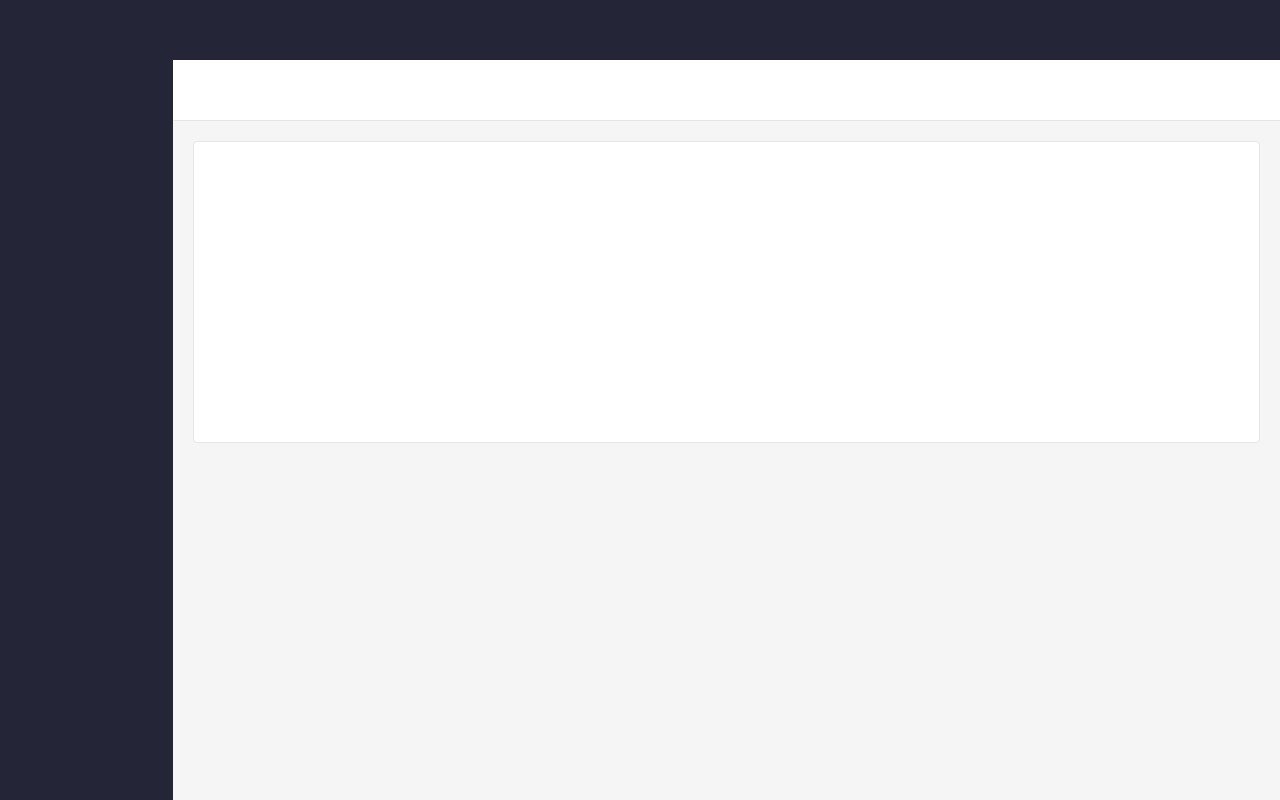
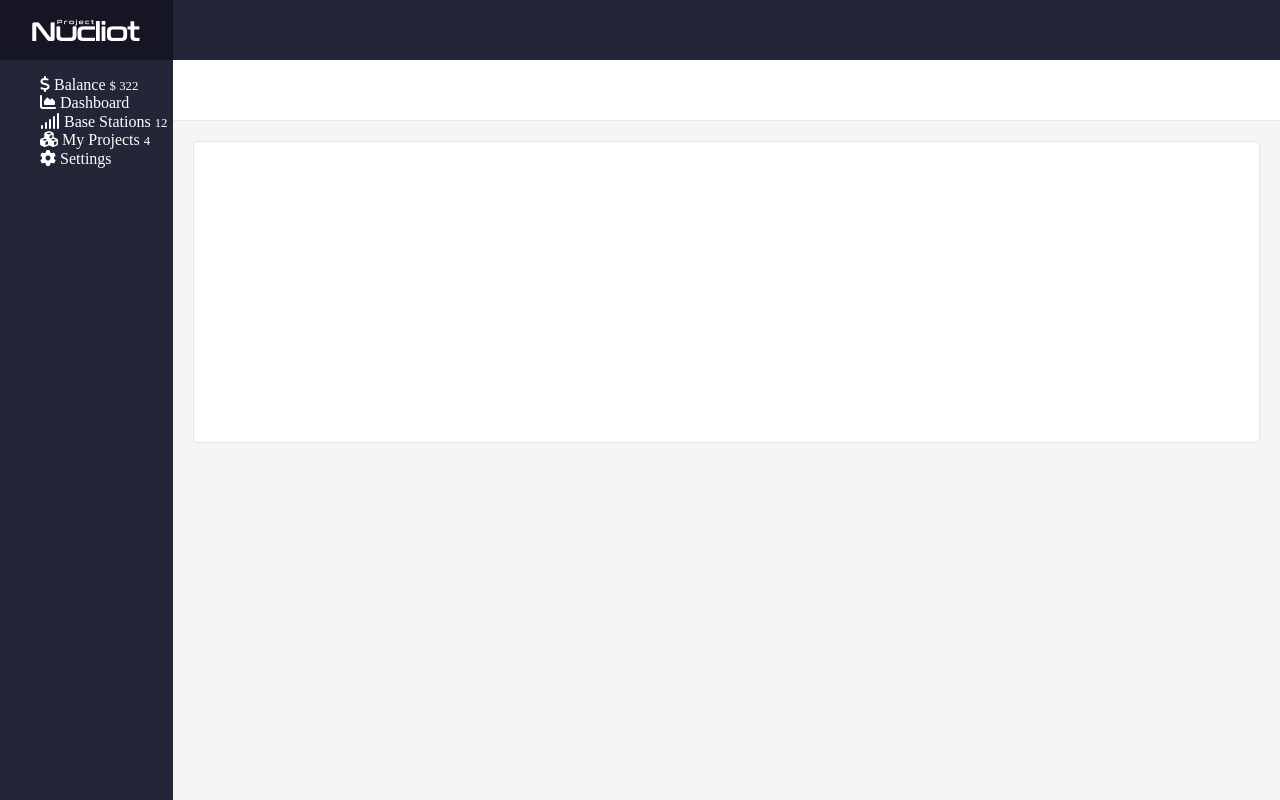
Before and after one commit to fau-33/pm_projetos, a plain HTML site: page fase1-projeto08/index.html in a window 1280 px wide. Drawn offline with Linux system fonts and the light colour scheme.

Commit message:
Colocando elementos na barra lateral

```diff
--- a/fase1-projeto08/index.html
+++ b/fase1-projeto08/index.html
@@ -5,6 +5,8 @@
   <meta name="viewport" content="width=device-width, initial-scale=1.0">
   <link rel="stylesheet" href="normalize.css">
   <link rel="stylesheet" href="style.css">
+  <script src="https://use.fontawesome.com/bb9aade2a7.js"></script>
+
   <title>Projeto 008</title>
   <style>
     aside{
@@ -17,7 +19,50 @@
   </style>
 </head>
 <body>
-  <aside></aside>
+  <aside>
+    <h1><span>Nucliot</span></h1>
+    <nav>
+      <ul>
+        <li>
+          <a href="#">
+            <i class="fa fa-usd" aria-hidden="true"></i>
+            <span>Balance</span>
+            <small>$ 322</small>
+          </a>
+        </li>
+
+        <li>
+          <a href="#">
+            <i class="fa fa-area-chart" aria-hidden="true"></i>
+            <span>Dashboard</span>
+          </a>
+        </li>
+
+        <li>
+          <a href="#">
+            <i class="fa fa-signal" aria-hidden="true"></i>
+            <span>Base Stations</span>
+            <small>12</small>
+          </a>
+        </li>
+
+        <li>
+          <a href="#">
+            <i class="fa fa-cubes" aria-hidden="true"></i>
+            <span>My Projects</span>
+            <small>4</small>
+          </a>
+        </li>
+
+        <li>
+          <a href="#">
+            <i class="fa fa-cog" aria-hidden="true"></i>
+            <span>Settings</span>
+          </a>
+        </li>
+      </ul>
+    </nav>
+  </aside>
   <section id="principal">
     <header>
 
--- a/fase1-projeto08/style.css
+++ b/fase1-projeto08/style.css
@@ -6,6 +6,28 @@ body{
 aside{
   width: 200px;
   background-color: #242536;
+}
+
+aside h1{
+  background-image: url(images/logo.png);
+  background-repeat: no-repeat;
+  margin: 0;
+  height: 60px;
+  background-position: center center;
+  background-color: #151524;
+}
+
+aside h1 span{
+  visibility: hidden;
+}
+
+aside li{
+  list-style: none;
+}
+
+aside li a{
+  color: #fff;
+  text-decoration: none;
 }
 
 section#principal{
```
